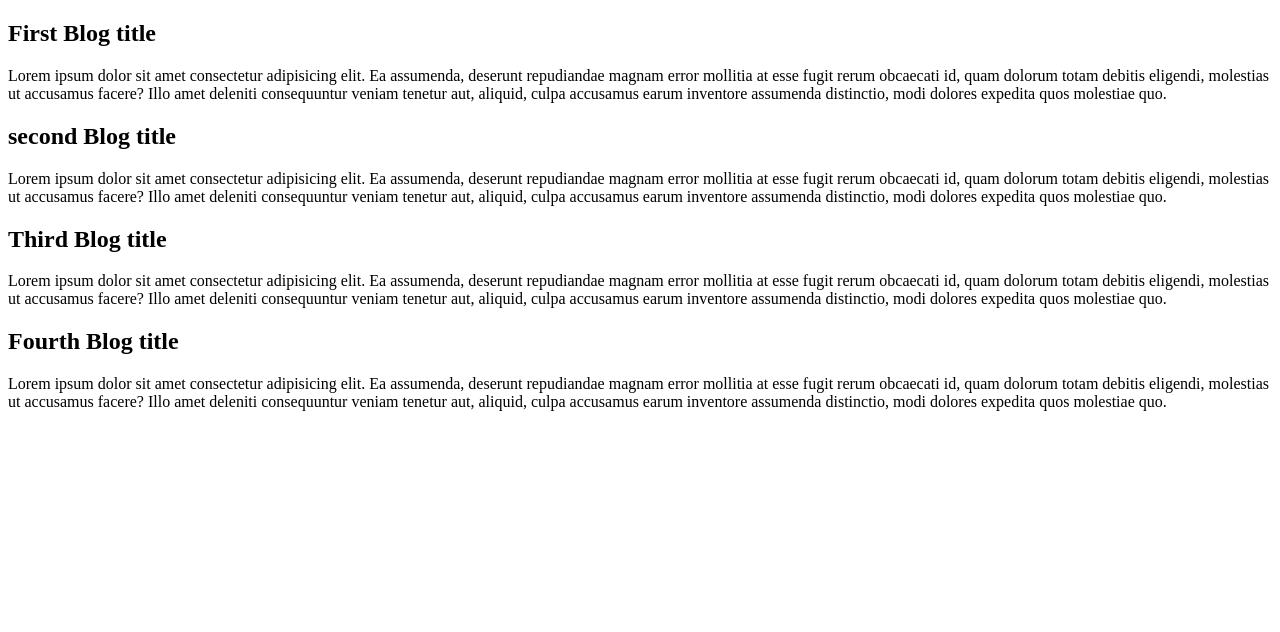
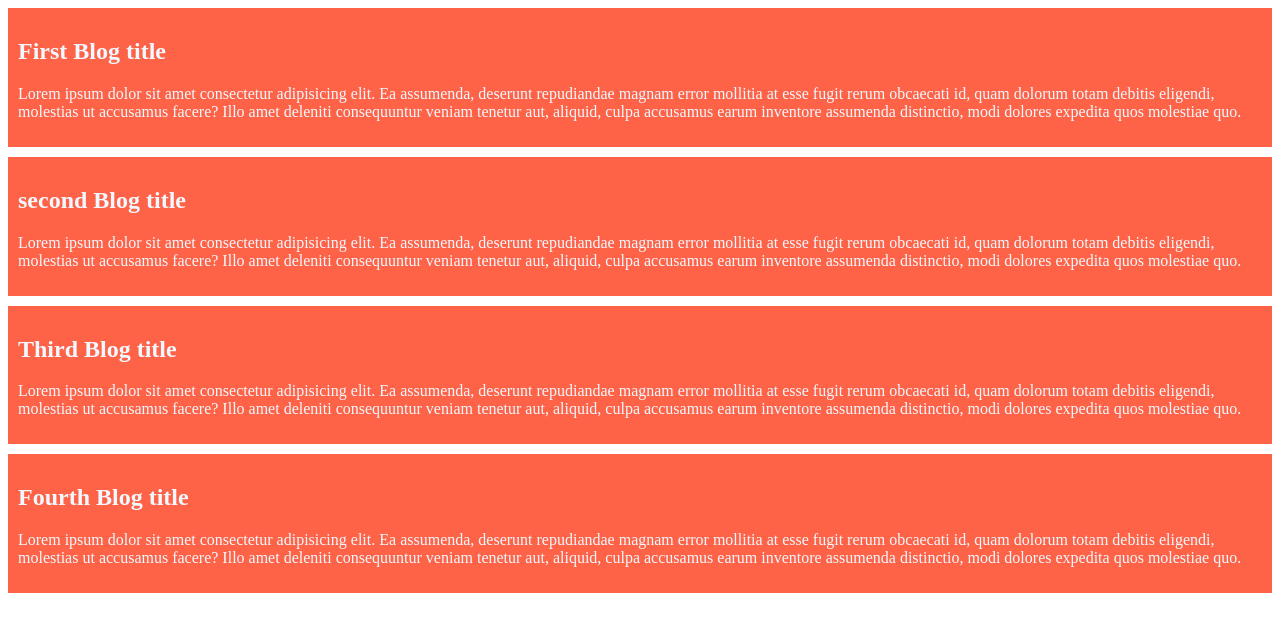
Before and after one commit to arif128551/ph_second_repo, a plain HTML site: page index.html in a window 1280 px wide. Drawn offline with Linux system fonts and the light colour scheme.

Commit message:
css file with background color of div

```diff
--- /dev/null
+++ b/css/style.css
@@ -0,0 +1,11 @@
+*{
+    margin: o;
+    padding: 0;
+}
+
+div{
+    background-color: tomato;
+    color: aliceblue;
+    padding: 10px;
+    margin-bottom: 10px;
+}
--- a/index.html
+++ b/index.html
@@ -4,6 +4,7 @@
     <meta charset="UTF-8">
     <meta name="viewport" content="width=\, initial-scale=1.0">
     <title>Programming Hero Git Tutorial</title>
+    <link rel="stylesheet" href="css/style.css">
 </head>
 <body>
     <div class="blog">
```
